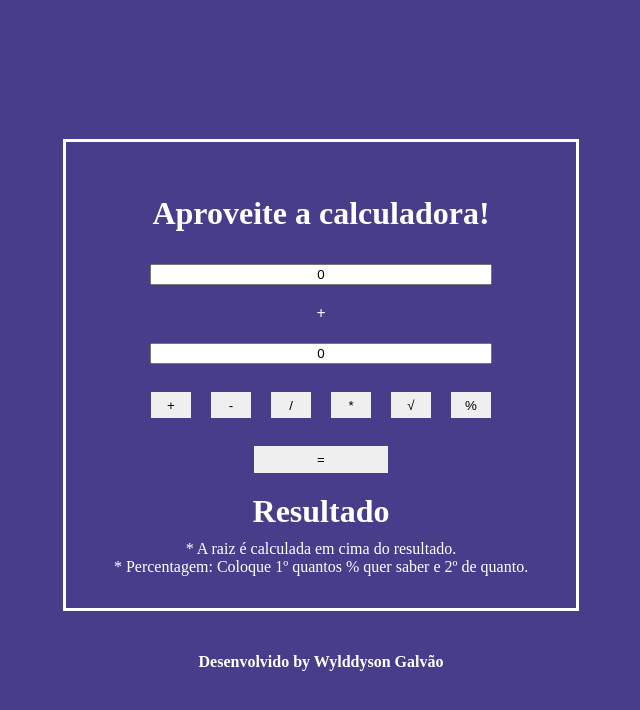
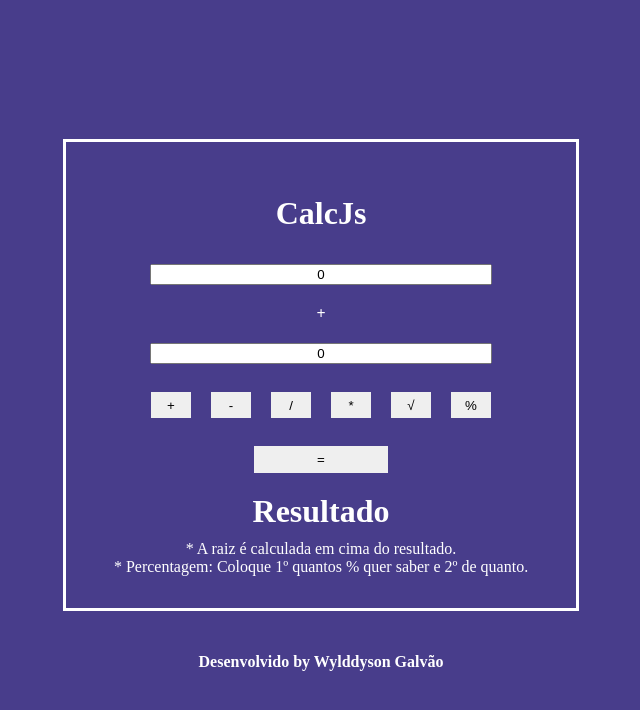
Before and after one commit to wylddysongalvao/Calculadora-javaScript, a plain HTML site: page index.html in a window 1280 px wide. Shown: the whole page, without its empty margins (319-959 px from the left). Drawn offline with Linux system fonts and the light colour scheme.

Commit message:
Update index.html

```diff
--- a/index.html
+++ b/index.html
@@ -3,12 +3,12 @@
   <head>
     <meta  charset="UTF-8">
     <link rel="stylesheet" href="./css/style.css">
-    <title>Calculadora</title>
+    <title>CalcJs</title>
   </head>
   <body>
     <div class="container">
       <div id="meio" >
-        <h1>Aproveite a calculadora!</h1>
+        <h1>CalcJs</h1>
         <div>
           <input id="numero1" type="text" value="0">
         </div>
```
